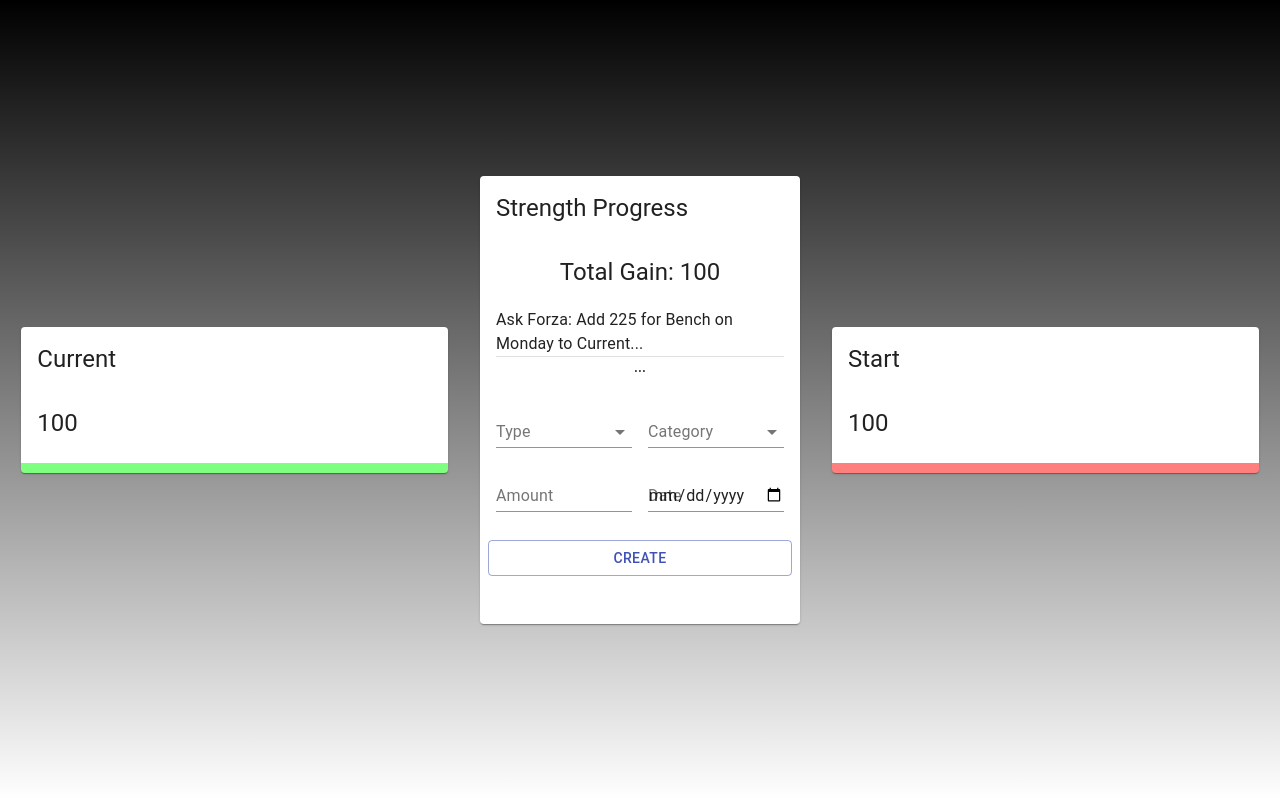
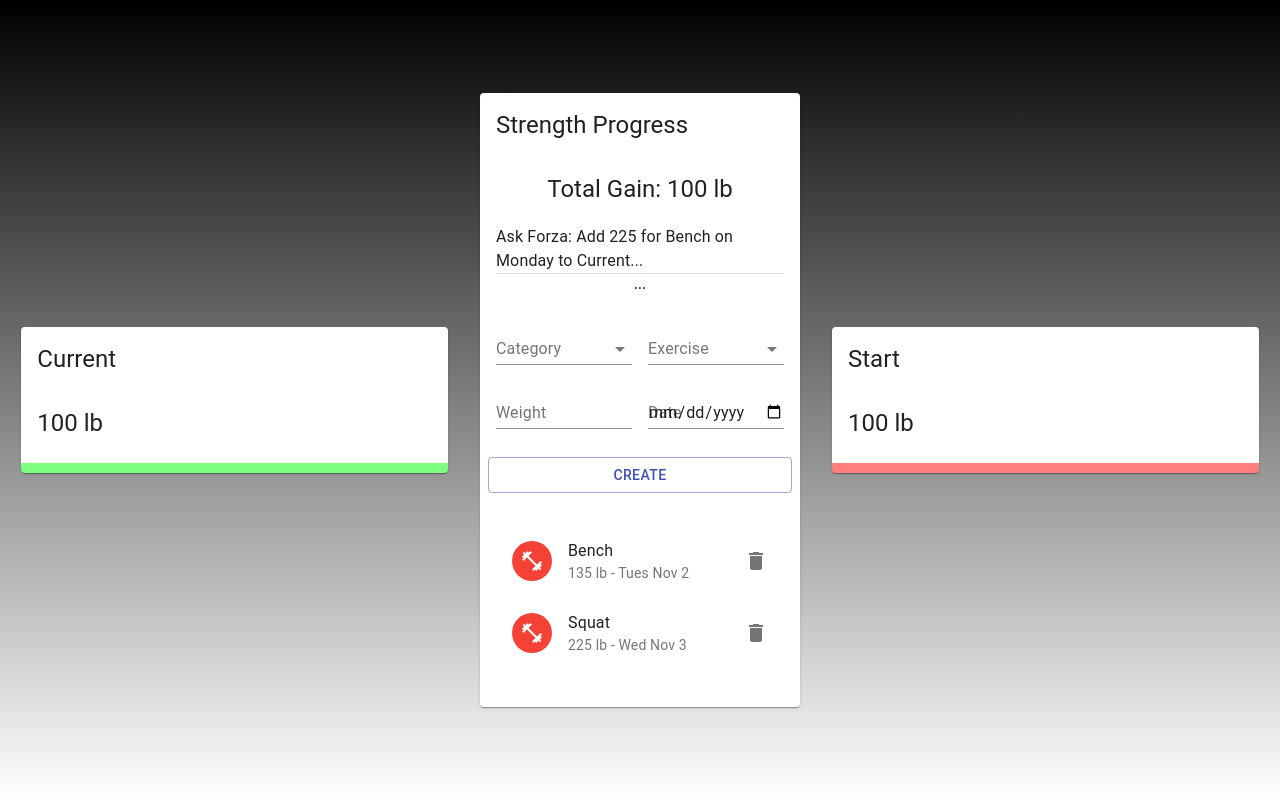
Before and after one commit to davdli/Forza, a React (Create React App) app: page / in a window 1280 px wide. Built offline with nearby package versions, Linux system fonts and the light colour scheme.

Commit message:
Adds List to Main Card

```diff
--- a/src/components/Details/Details.jsx
+++ b/src/components/Details/Details.jsx
@@ -9,7 +9,7 @@ const Details = ({title}) => {
     <Card className={title === 'Current' ? classes.current : classes.start}>
       <CardHeader title={title} />
       <CardContent>
-        <Typography variant="h5">100</Typography>
+        <Typography variant="h5">100 lb</Typography>
         {/* <Doughnut data="Data" /> */}
       </CardContent>
     </Card>
--- a/src/components/Main/Form/Form.jsx
+++ b/src/components/Main/Form/Form.jsx
@@ -13,7 +13,7 @@ const Form = () => {
       </Grid>
       <Grid item xs={6}>
         <FormControl fullWidth>
-          <InputLabel>Type</InputLabel>
+          <InputLabel>Category</InputLabel>
           <Select>
             <MenuItem value="Current">Current</MenuItem>
             <MenuItem value="Start">Start</MenuItem>
@@ -22,7 +22,7 @@ const Form = () => {
       </Grid>
       <Grid item xs={6}>
         <FormControl fullWidth>
-          <InputLabel>Category</InputLabel>
+          <InputLabel>Exercise</InputLabel>
           <Select>
             <MenuItem value="Bench">Bench</MenuItem>
             <MenuItem value="Squat">Squat</MenuItem>
@@ -31,7 +31,7 @@ const Form = () => {
         </FormControl>
       </Grid>
       <Grid item xs={6}>
-        <TextField type="number" label="Amount" fullWidth />
+        <TextField type="number" label="Weight" fullWidth />
       </Grid>
       <Grid item xs={6}>
         <TextField type="date" label="Date" fullWidth />
@@ -40,7 +40,9 @@ const Form = () => {
         className={classes.button}
         variant="outlined"
         color="primary"
-        fullWidth>Create</Button>
+        fullWidth>
+          Create
+      </Button>
     </Grid>
   )
 }
--- /dev/null
+++ b/src/components/Main/List/List.jsx
@@ -0,0 +1,36 @@
+import React from 'react'
+import { List as MUIList, ListItem, ListItemAvatar, ListItemText, Avatar, ListItemSecondaryAction, IconButton, Slide } from '@material-ui/core'
+import { Delete, FitnessCenterOutlined } from '@material-ui/icons'
+import useStyles from './styles'
+
+const List = () => {
+  const classes = useStyles()
+  const inputs = [
+    {id: 1, category: "Start", exercise: 'Bench', weight: 135, date: "Tues Nov 2"},
+    {id: 2, category: "Start", exercise: 'Squat', weight: 225, date: "Wed Nov 3"},
+    {id: 3, category: "Current", exercise: 'Bench', weight: 185, date: "Thurs Nov 4"}
+  ];
+  return (
+    <MUIList dense={false} className={classes.list}>
+      {inputs.map((input) => (
+        <Slide direction="down" in mountOnEnter unmountOnExit key={input.id}>
+          <ListItem>
+            <ListItemAvatar>
+              <Avatar className={input.category === "Current" ? classes.avatarCurrent : classes.avatarStart}>
+                <FitnessCenterOutlined />
+              </Avatar>
+            </ListItemAvatar>
+            <ListItemText primary={input.exercise} secondary={`${input.weight} lb - ${input.date}`} />
+            <ListItemSecondaryAction>
+              <IconButton edge="end" aria-label="delete" onClick="">
+                <Delete />
+              </IconButton>
+            </ListItemSecondaryAction>
+          </ListItem>
+        </Slide>
+      ))}
+    </MUIList>
+  )
+}
+
+export default List
--- /dev/null
+++ b/src/components/Main/List/styles.js
@@ -0,0 +1,17 @@
+import { makeStyles } from '@material-ui/core/styles'
+import { red, green } from '@material-ui/core/colors'
+
+export default makeStyles((theme) => ({
+  avatarCurrent: {
+    color: '#fff',
+    backgroundColor: green[500],
+  },
+  avatarStart: {
+    color: theme.palette.getContrastText(red[500]),
+    backgroundColor: red[500],
+  },
+  list: {
+    maxHeight: '150px',
+    overflow: 'auto',
+  },
+}))
--- a/src/components/Main/Main.jsx
+++ b/src/components/Main/Main.jsx
@@ -2,6 +2,7 @@ import React from 'react'
 import { Card, CardHeader, CardContent, Typography, Grid, Divider} from '@material-ui/core'
 import useStyles from './styles'
 import Form from './Form/Form'
+import List from './List/List'
 
 const Main = () => {
   const classes = useStyles()
@@ -9,7 +10,7 @@ const Main = () => {
     <Card classname={classes.root}>
       <CardHeader title="Strength Progress" />
       <CardContent>
-        <Typography align="center" variant="h5">Total Gain: 100</Typography>
+        <Typography align="center" variant="h5">Total Gain: 100 lb</Typography>
         <Typography variant="subtitle1" style={{lineHeight: '1.5em', marginTop: '20px'}} >
           {/* InfoCard... */}
           Ask Forza: Add 225 for Bench on Monday to Current...
@@ -20,7 +21,7 @@ const Main = () => {
       <CardContent className={classes.cardContent}>
         <Grid container spacing={2}>
           <Grid item xs={12}>
-            {/* List */}
+            <List />
           </Grid>
         </Grid>
       </CardContent>
```
